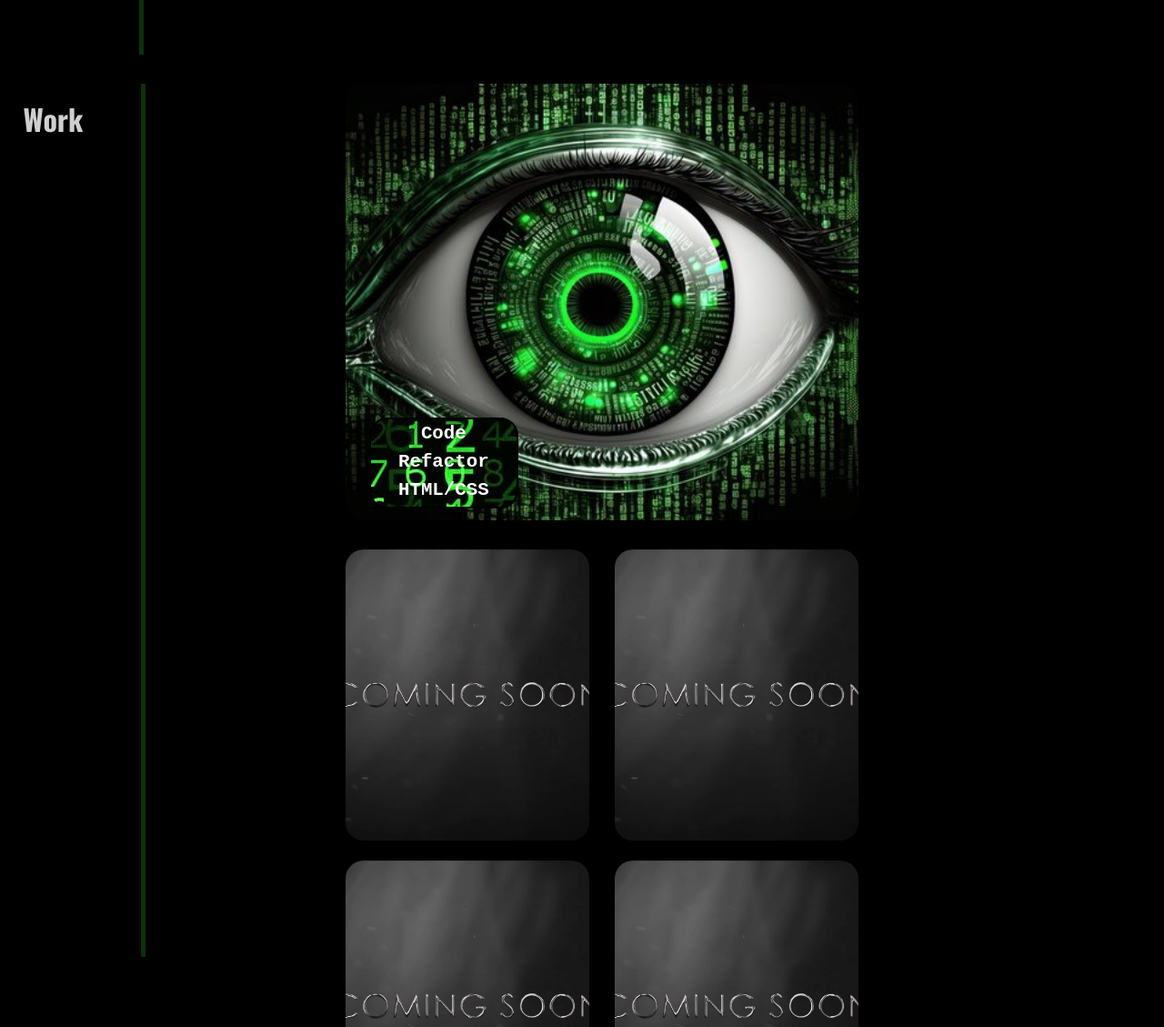
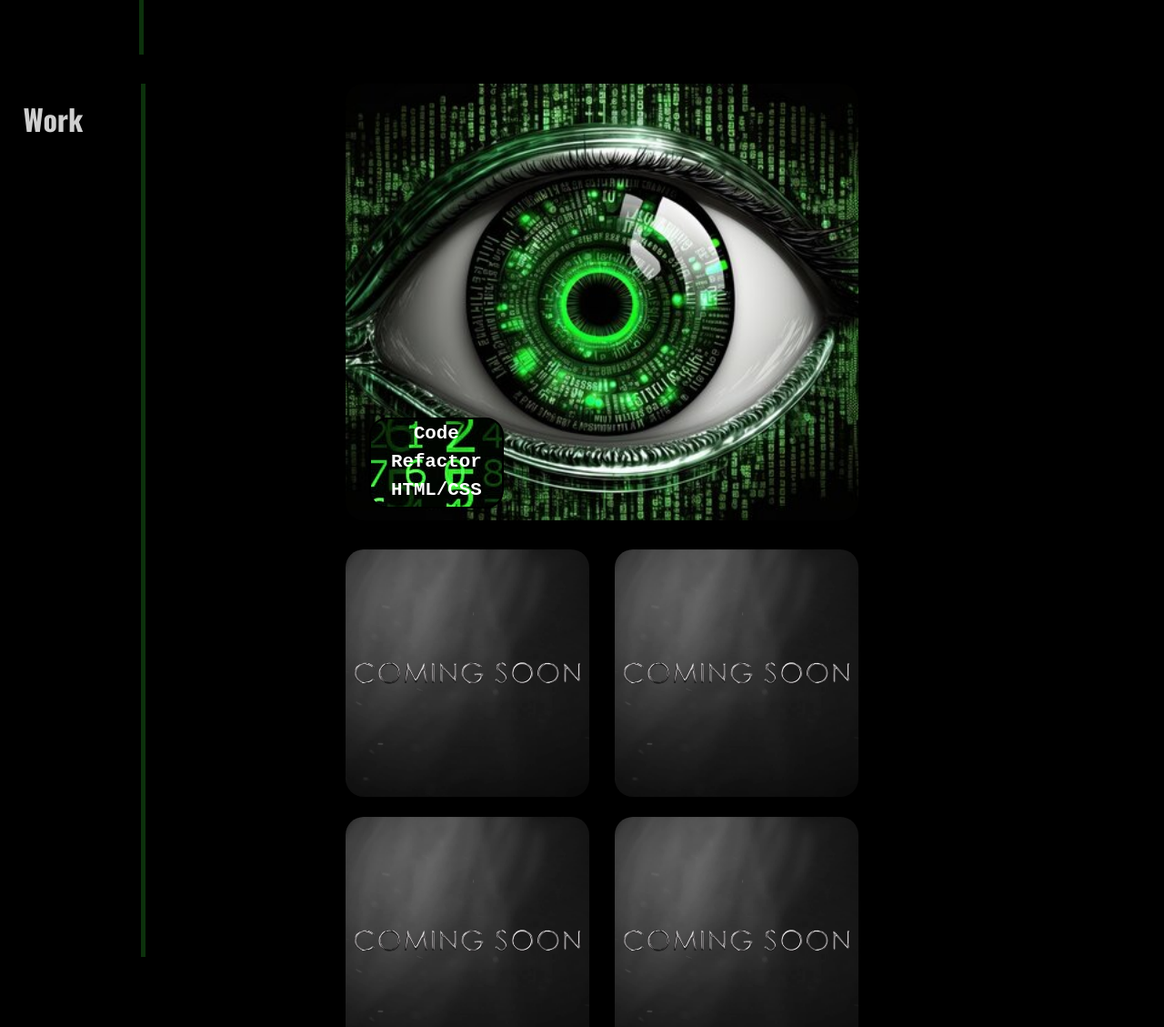
Before and after one commit to Abbate11/Portfolio, a plain HTML site: page index.html in a window 1280 px wide. Shown: the part 771-1900 px from the top of the page at 91% size. Drawn offline with nearby package versions, Linux system fonts and the light colour scheme.

Commit message:
fixed small card structure

```diff
--- a/assets/style.css
+++ b/assets/style.css
@@ -187,7 +187,7 @@ main {
     margin-bottom: 1%;
     margin-left: 2%;
     height: 6rem;
-    width: 10rem;
+    width: 9rem;
     background-color: black;
     color: white;
     text-align: center;
@@ -231,7 +231,7 @@ main {
 }
 
 .card {
-    height: 20rem;
+    height: 17rem;
     width: 50%;
     background: url(./images/Coming\ soon.jpg) center/cover;
     border-radius: 20px;
```
